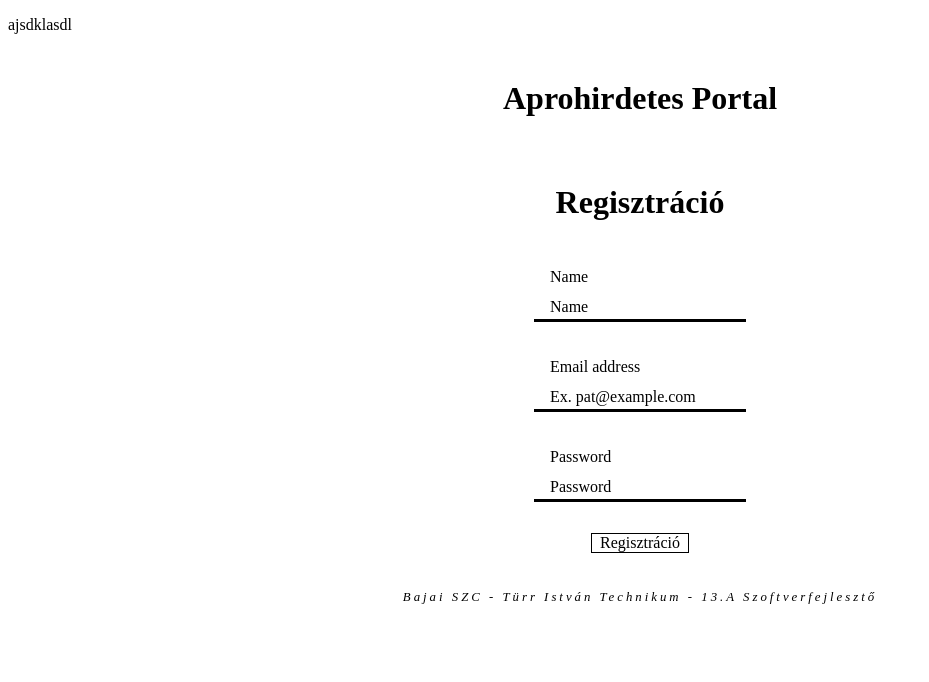
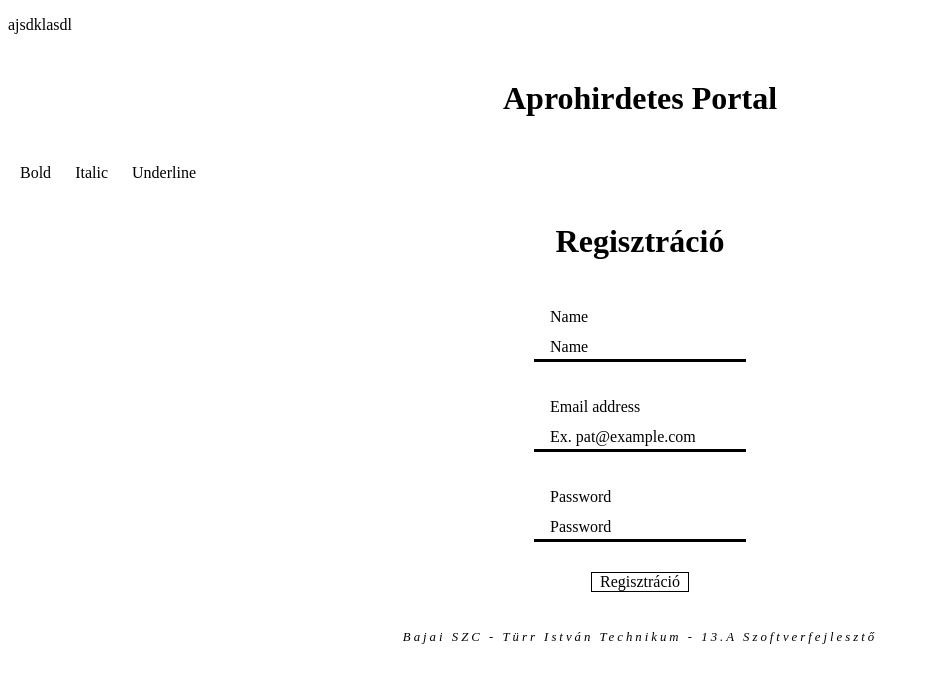
Before and after one commit to dudaslevente/AprohirdetesPortal, an Angular app in the folder Public/: page / in a window 1280 px wide. Shown: the top 682 px of the page, without its empty margins (0-929 px from the left). Built offline with nearby package versions, Linux system fonts and the light colour scheme.

Commit message:
Navbar elkezdése

```diff
--- a/Public/src/app/app.component.html
+++ b/Public/src/app/app.component.html
@@ -1,6 +1,7 @@
 <p>ajsdklasdl</p>
 <div class="container">
   <app-headher [title]="appName"></app-headher>
+  <app-navbar></app-navbar>
   <router-outlet></router-outlet>
   <app-foooter [company]="company" [author]="author"></app-foooter>
 </div>
--- /dev/null
+++ b/Public/src/app/components/navbar/navbar.component.html
@@ -0,0 +1,19 @@
+<!--
+  <button [matMenuTriggerFor]="menu">Menu</button>
+  <mat-menu #menu="matMenu">
+    <div class="horizontal-menu-items">
+      <button mat-menu-item>
+        <label>Regisztráció</label>
+      </button>
+      <button mat-menu-item>
+        <label>Bejelentkezés</label>
+      </button>
+    </div>
+  </mat-menu>
+-->
+
+<mat-button-toggle-group name="fontStyle">
+  <mat-button-toggle>Bold</mat-button-toggle>
+  <mat-button-toggle>Italic</mat-button-toggle>
+  <mat-button-toggle>Underline</mat-button-toggle>
+</mat-button-toggle-group>
--- /dev/null
+++ b/Public/src/app/components/navbar/navbar.component.scss
@@ -0,0 +1,10 @@
+.horizontal-menu-items {
+    display: flex;
+    gap: 10px;
+    padding: 0;
+  }
+
+  .horizontal-menu-items mat-menu-item {
+    margin: 0;
+    padding: 10px 20px;
+  }
--- a/Public/src/app/components/register/register.component.ts
+++ b/Public/src/app/components/register/register.component.ts
@@ -4,6 +4,7 @@ import {MatInputModule} from '@angular/material/input';
 import {MatFormFieldModule} from '@angular/material/form-field';
 import {MatButtonModule} from '@angular/material/button';
 import { ApiService } from '../../services/api.service';
+import { Router } from '@angular/router';
 
 @Component({
   selector: 'app-register',
@@ -18,7 +19,8 @@ export class RegisterComponent {
   password: string = '';
 
   constructor(
-    private api: ApiService
+    private api: ApiService,
+    private router: Router,
   ){}
 
   registration() {
@@ -36,7 +38,8 @@ export class RegisterComponent {
     this.api.registration(Data).subscribe({
       next: (res) => {
         console.log("Sikeres regisztráció:", res);
-        alert("Sikeres regisztráció:")
+        alert("Sikeres regisztráció:");
+        this.router.navigate(['/login']);
       },
       error: (err) => {
         console.error("Hiba a regisztrációnál:", err);
```
Also changed, not shown: Public/src/app/app.component.ts (+3 -5 lines), Public/src/app/components/navbar/navbar.component.ts (added, +15 -0 lines), 1 other file (tests, documents, lock files or other folders).
